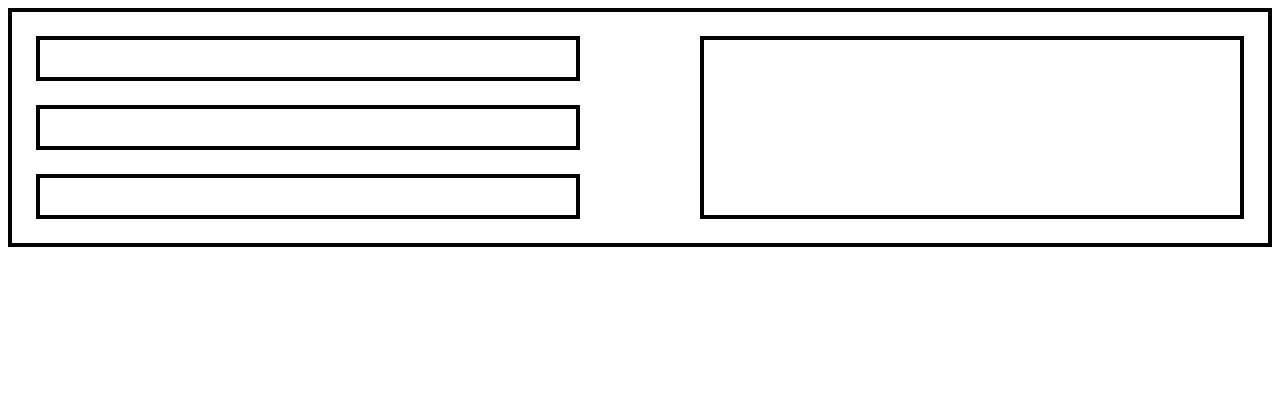
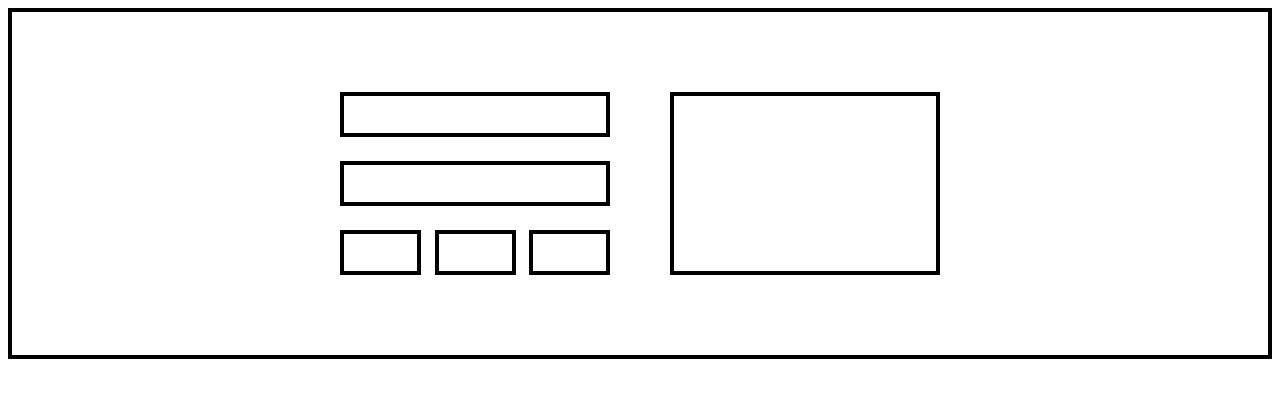
Before and after one commit to RyamaCoding/basic-flexbox-code, a plain HTML site: page index.html in a window 1280 px wide. Drawn offline with Linux system fonts and the light colour scheme.

Commit message:
final layout

```diff
--- a/index.html
+++ b/index.html
@@ -8,12 +8,18 @@
   </head>
   <body>
     <div class="container">
+      <div class="row">
         <div class="box-wrapper">
           <div class="box box-small"></div>
           <div class="box box-small"></div>
-          <div class="box box-small"></div>
+          <div class="tiny-wrapper">
+            <div class="box box-tiny"></div>
+            <div class="box box-tiny"></div>
+            <div class="box box-tiny"></div>
+          </div>
         </div>
         <div class="box box-large"></div>
+      </div>
     </div>
   </body>
 </html>
--- a/styles.css
+++ b/styles.css
@@ -4,16 +4,32 @@
     box-sizing: border-box;
 }
 
+.row{
+    width: 100%;
+    max-width: 600px;
+    display: flex;
+    justify-content: space-between;
+    margin: 0 auto -24px auto;
+}
+
 .container{
     border: 4px solid #000;
-    padding: 24px 24px 0px 24px;
-    display: flex;
-    justify-content: space-between;
+    padding: 80px 24px 80px 24px;
 }
 
 .box{
     border: 4px solid #000;
     margin-bottom: 24px;
+}
+
+.box-tiny{
+    width: 30%;
+    height: 45px;
+}
+
+.tiny-wrapper{
+    display: flex;
+    justify-content: space-between;
 }
 
 .box-small{
```
